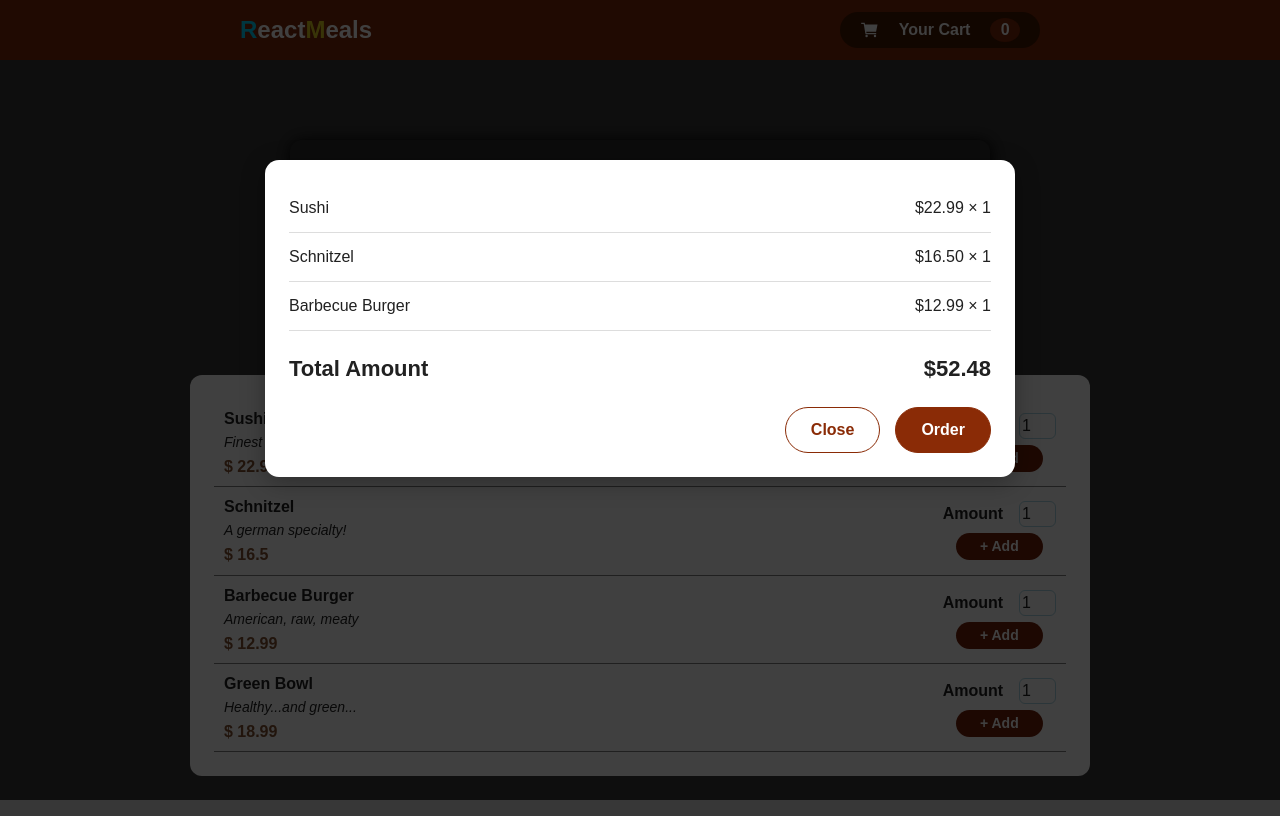
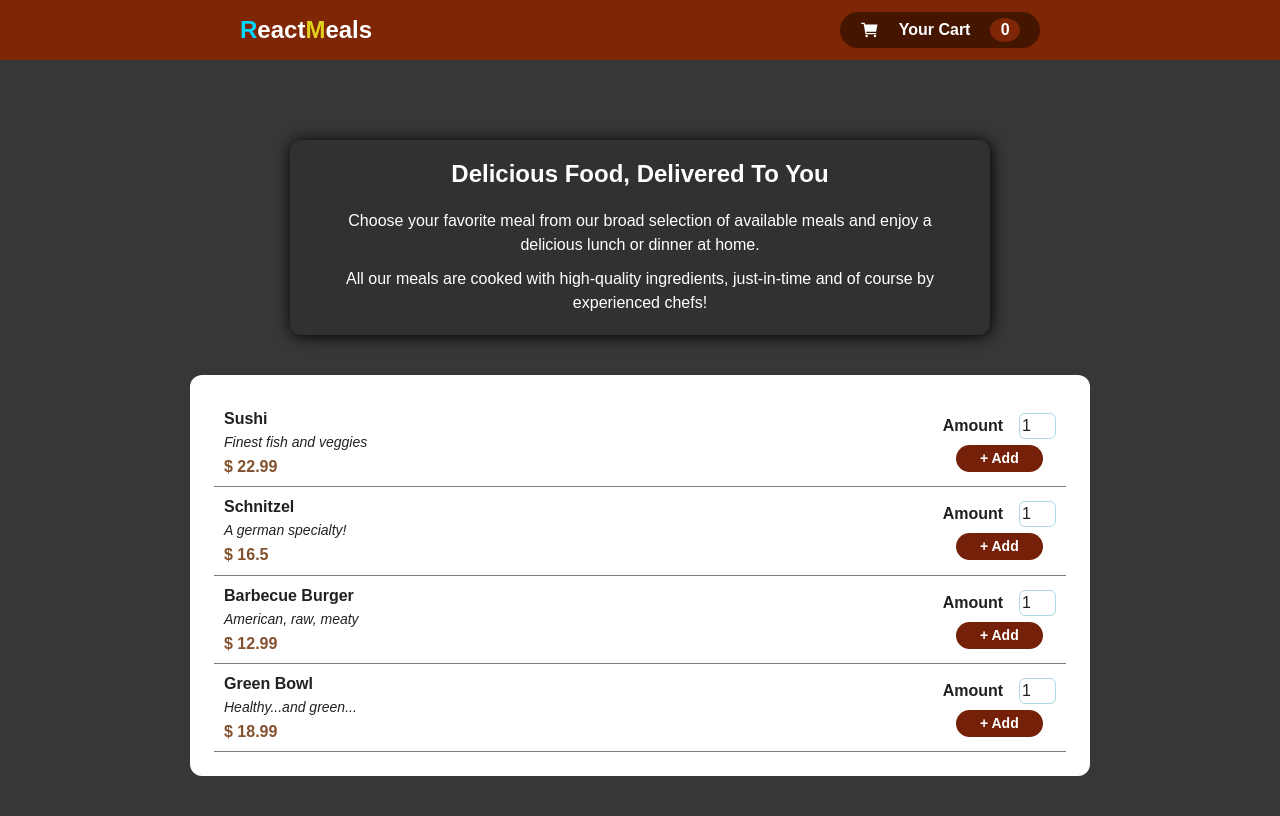
Before and after one commit to SanathRai33/ReactMeals, a React (Vite) app: page / in a window 1280 px wide. Built offline with nearby package versions, Linux system fonts and the light colour scheme.

Commit message:
feat: implement cart open and close function

```diff
--- a/src/App.jsx
+++ b/src/App.jsx
@@ -1,3 +1,4 @@
+import { useState } from 'react'
 import './App.css'
 import Cart from './components/Cart/Cart'
 import Header from './components/Layout/Header'
@@ -6,16 +7,18 @@ import MealsList from './components/Meals/MealsList'
 
 function App() {
 
+  const [isOpen, setIsOpen] = useState(false)
+
   return (
     <div className='App'>
-      <Header />
+      <Header setIsOpen={setIsOpen} />
       <section className='main-section'>
         <h1 className='just'></h1>
         <Summary />
         <MealsList />
       </section>
 
-      <Cart />
+      <Cart isOpen={isOpen} setIsOpen={setIsOpen} />
     </div>
   )
 }
--- a/src/components/Cart/Cart.jsx
+++ b/src/components/Cart/Cart.jsx
@@ -2,7 +2,7 @@ import React from "react";
 import { createPortal } from "react-dom";
 import "./Cart.css";
 
-function Cart() {
+function Cart({ isOpen, setIsOpen}) {
     const cartItems = [
         {
             id: 1,
@@ -24,10 +24,20 @@ function Cart() {
         },
     ];
 
+    const cartCloseHandler = () =>{
+        setIsOpen(false)
+    }
+
     const totalAmount = cartItems.reduce(
         (total, item) => total + item.price * item.quantity,
         0
     );
+
+    if(!isOpen){
+        return (
+            <></>
+        )
+    }
 
     return createPortal(
         <div className="cart-backdrop">
@@ -49,7 +59,7 @@ function Cart() {
                 </div>
 
                 <div className="cart-actions">
-                    <button className="close-btn">Close</button>
+                    <button className="close-btn" onClick={cartCloseHandler}>Close</button>
                     <button className="order-btn">Order</button>
                 </div>
             </div>
--- a/src/components/Cart/CartButton.jsx
+++ b/src/components/Cart/CartButton.jsx
@@ -1,9 +1,14 @@
 import React from 'react'
 import { IoCartSharp } from "react-icons/io5";
 
-const Cart = ({ cartCount }) => {
+const Cart = ({ cartCount, setIsOpen }) => {
+
+    const cartOpenHandler = () =>{
+        setIsOpen(true)
+    }
+
     return (
-        <div className='cart'>
+        <div className='cart' onClick={cartOpenHandler}>
             <div className='icon'>
                 <IoCartSharp className='cart-icon' />
             </div>
--- a/src/components/Layout/Header.jsx
+++ b/src/components/Layout/Header.jsx
@@ -2,13 +2,13 @@ import React from 'react'
 import Cart from '../Cart/CartButton'
 import './Header.css'
 
-const Header = () => {
+const Header = ({setIsOpen}) => {
   return (
     <div className='header'>
       <h2>
         <span className='react-clr'>R</span>eact<span className='red-clr'>M</span>eals
       </h2>
-      <Cart cartCount={0} />
+      <Cart cartCount={0} setIsOpen={setIsOpen}  />
     </div>
   )
 }
```
